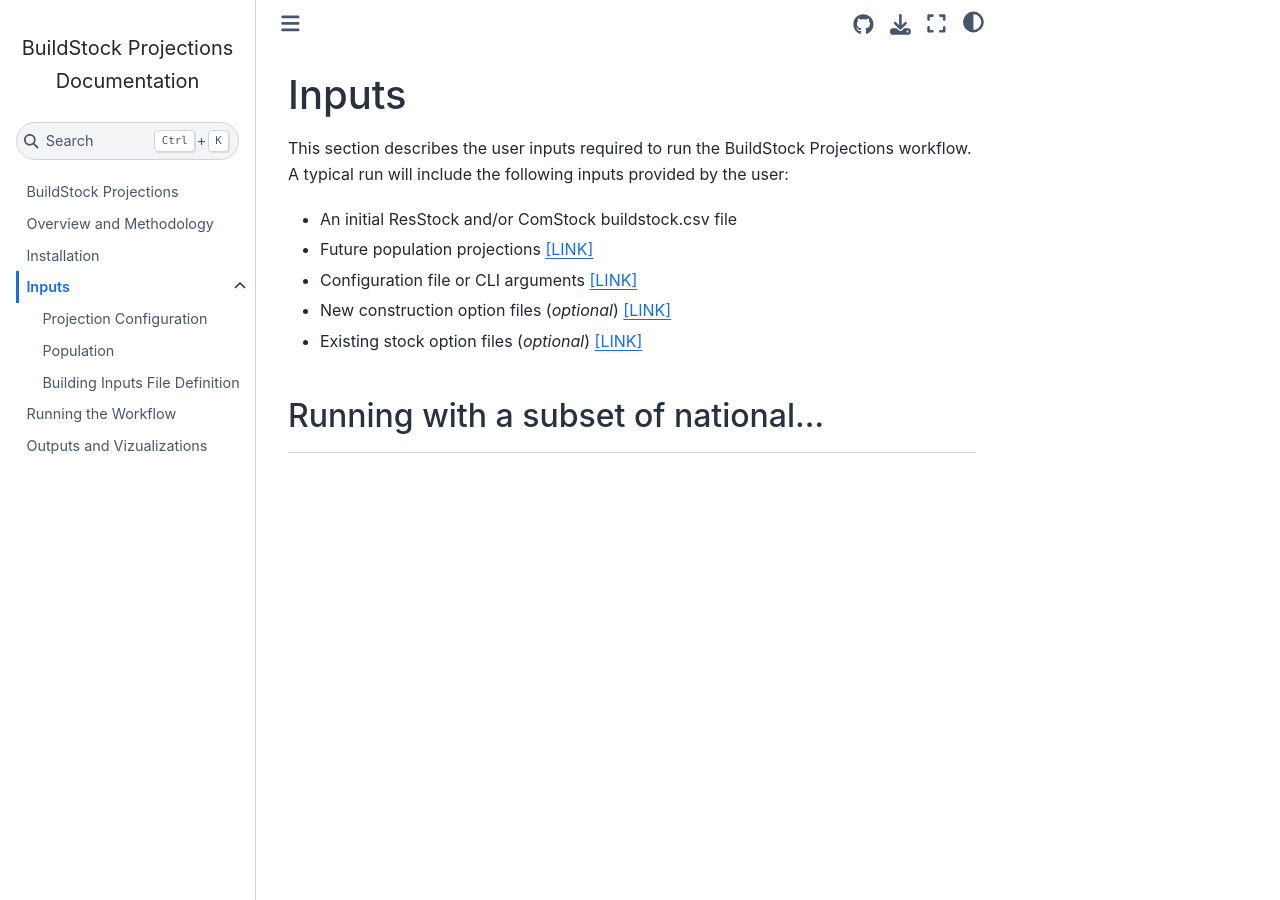
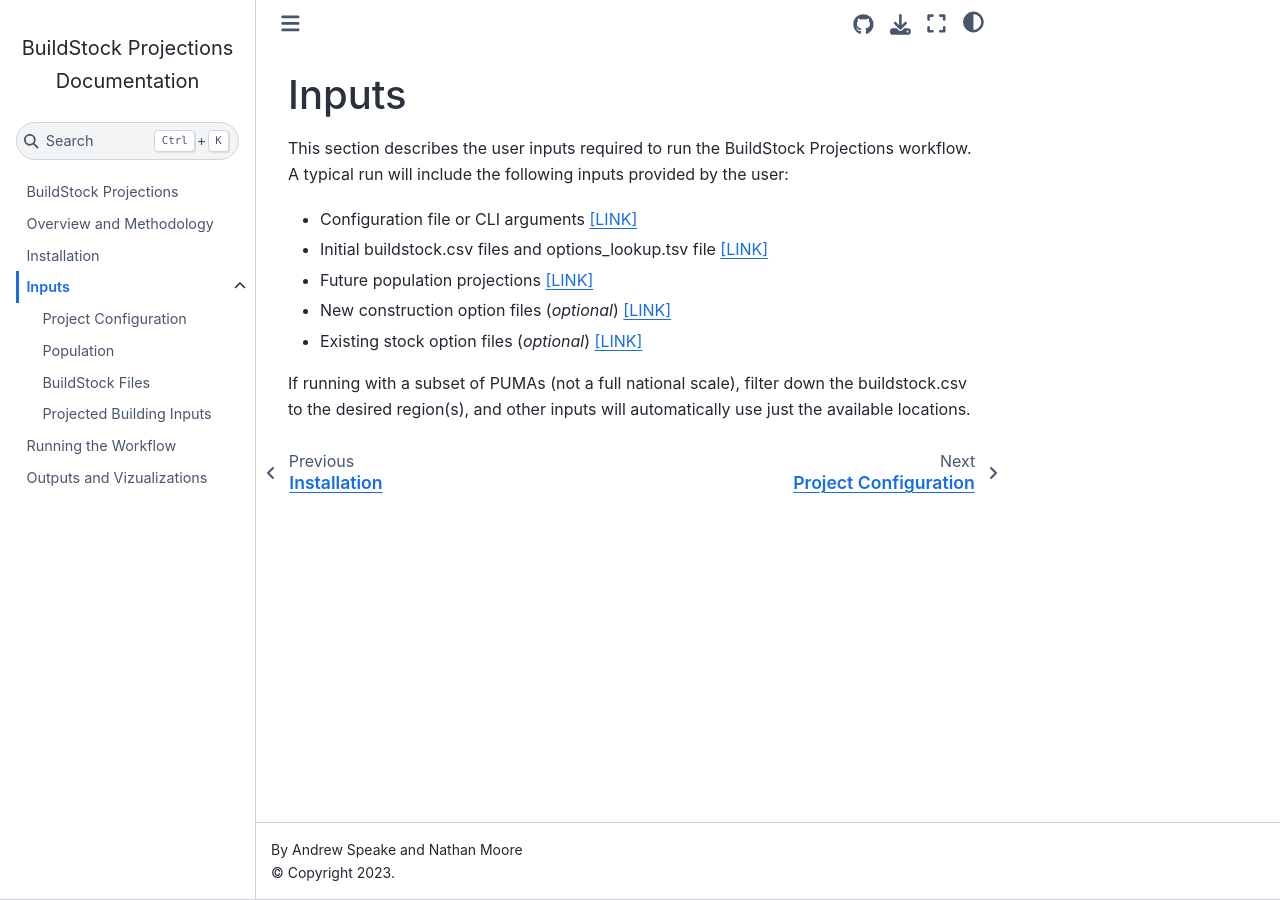
Before and after one commit to NREL/buildstock-projections-docs, a Jupyter Book: the page built from docs/inputs/inputs.md, in a window 1280 px wide. Built offline with Jupyter Book 1.0.4 settings and Sphinx 7.4.7 and the Sphinx Book theme 1.1.4, drawn with Linux system fonts in a browser that asks for light colours.

Commit message:
Upload docs.

```diff
--- a/docs/_toc.yml
+++ b/docs/_toc.yml
@@ -8,6 +8,7 @@ chapters:
   sections:
     - file: inputs/project_cfg
     - file: inputs/population
-    - file: inputs/building_inputs
+    - file: inputs/buildstocks
+    - file: inputs/building_options
 - file: usage
 - file: outputs
--- a/docs/inputs/inputs.md
+++ b/docs/inputs/inputs.md
@@ -1,13 +1,10 @@
 # Inputs
 This section describes the user inputs required to run the BuildStock Projections workflow. A typical run will include the following inputs provided by the user:
 
-- An initial ResStock and/or ComStock buildstock.csv file
+- Configuration file or CLI arguments [[LINK]](project_cfg)
+- Initial buildstock.csv files and options_lookup.tsv file [[LINK]](buildstocks)
 - Future population projections [[LINK]](population)
-- Configuration file or CLI arguments [[LINK]](project_cfg)
 - New construction option files (*optional*) [[LINK]](building_options)
 - Existing stock option files (*optional*) [[LINK]](building_options)
 
-## Running with a subset of national...
-<!-- FIXME: Figure out how to link directly to the existing and new construction subsections -->
-
-<!-- Diagram w/ workflow/inputs?>
+If running with a subset of PUMAs (not a full national scale), filter down the buildstock.csv to the desired region(s), and other inputs will automatically use just the available locations.
--- a/docs/inputs/project_cfg.md
+++ b/docs/inputs/project_cfg.md
@@ -1,4 +1,4 @@
-# Projection Configuration
+# Project Configuration
 Arguments for the workflow can be set by passing inputs directly to the `run_abm` command or using a configuration .yml file, as described below.
 
 ## Configuration file
```
Also changed, not shown: docs/inputs/building_options.md (+15 -13 lines), docs/inputs/buildstocks.md (added, +13 -0 lines).
